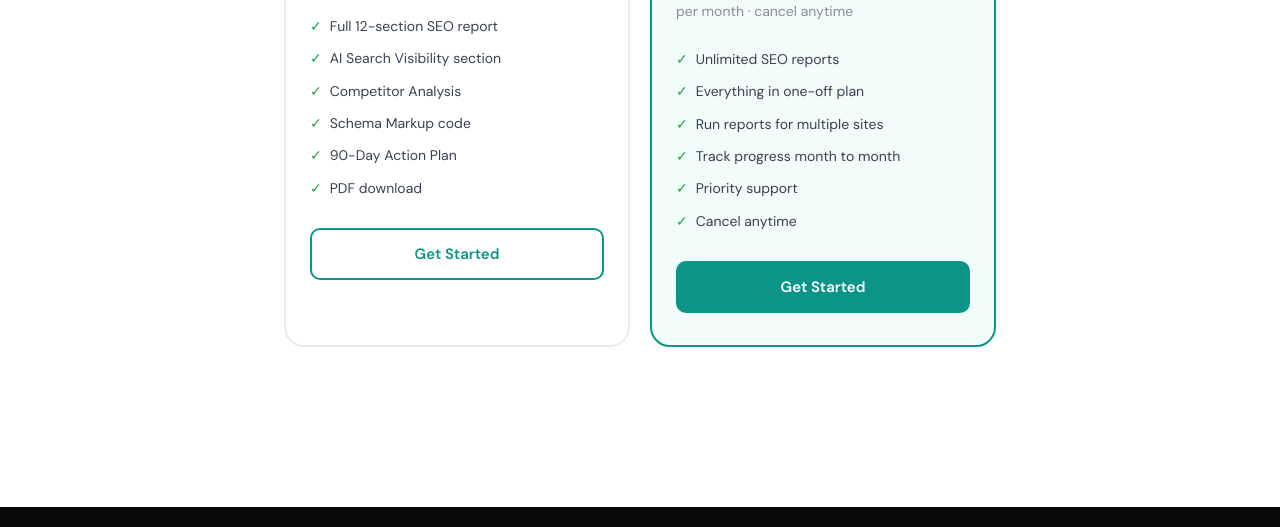
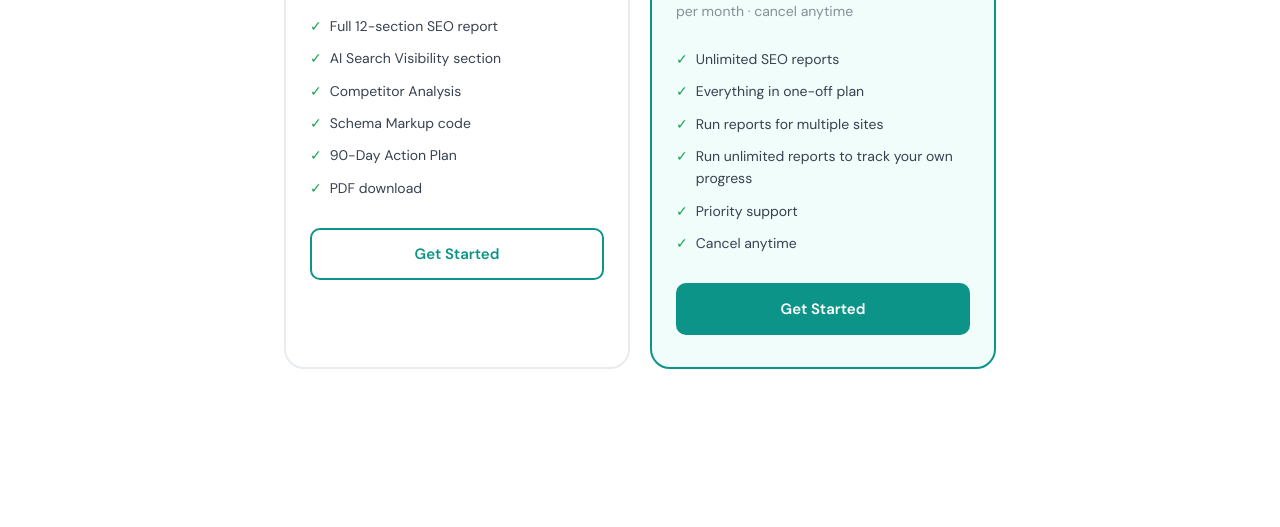
Before and after one commit to hirefastcareers/getaproseo, a plain HTML site: page public/index.html in a window 1280 px wide. Shown: the part 2474-3001 px from the top of the page. Drawn offline with nearby package versions, Linux system fonts and the light colour scheme.

Commit message:
update subscription copy

```diff
--- a/public/index.html
+++ b/public/index.html
@@ -886,7 +886,7 @@ footer a { color: #aaa; text-decoration: none; }
         <li><span class="check">✓</span> Unlimited SEO reports</li>
         <li><span class="check">✓</span> Everything in one-off plan</li>
         <li><span class="check">✓</span> Run reports for multiple sites</li>
-        <li><span class="check">✓</span> Track progress month to month</li>
+        <li><span class="check">✓</span> Run unlimited reports to track your own progress</li>
         <li><span class="check">✓</span> Priority support</li>
         <li><span class="check">✓</span> Cancel anytime</li>
       </ul>
```
